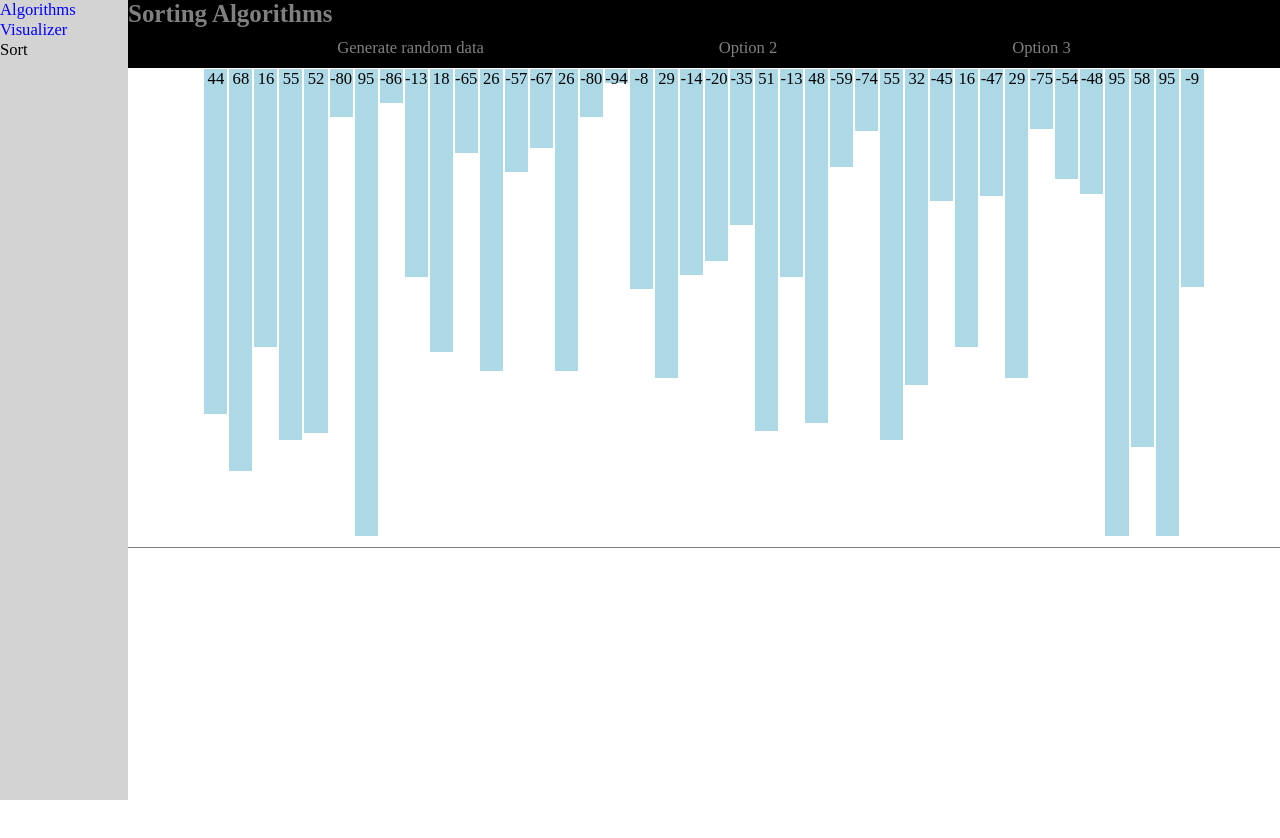
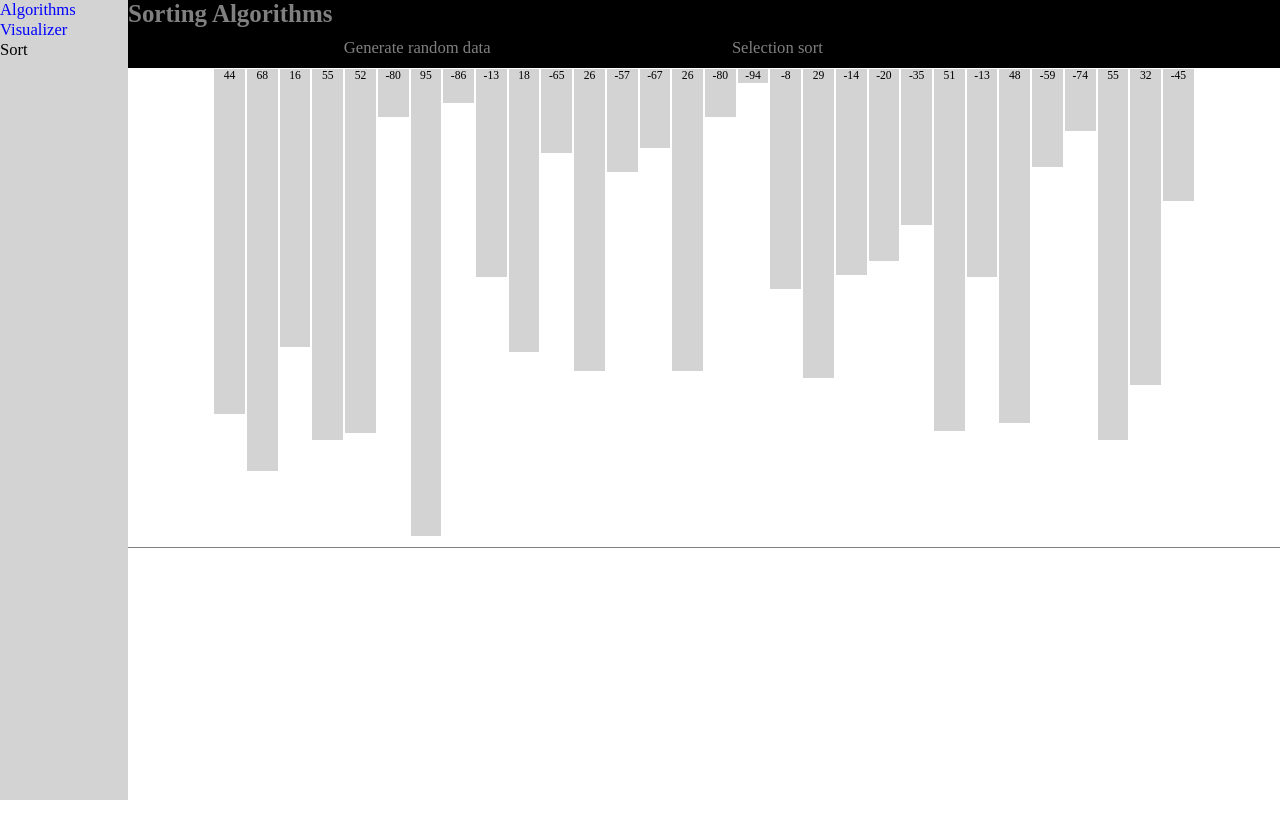
Before and after one commit to mskwarczek/algorithms-visualizer, a React (Create React App) app: page /sort in a window 1280 px wide. Both pictures are taken after a click on the element "Generate random data". Shown: the top 838 px of the page. Built offline with nearby package versions, Linux system fonts and the light colour scheme.

Commit message:
Add selection sort algorithm visualization

```diff
--- a/package.json
+++ b/package.json
@@ -10,7 +10,8 @@
     "react": "^16.13.0",
     "react-dom": "^16.13.0",
     "react-router-dom": "^5.1.2",
-    "react-scripts": "3.4.0"
+    "react-scripts": "3.4.0",
+    "uuid": "^7.0.1"
   },
   "scripts": {
     "start": "react-scripts start",
--- a/src/SortModule/SortContainer.js
+++ b/src/SortModule/SortContainer.js
@@ -1,11 +1,14 @@
-import React, { useState } from 'react';
+import React, { useState, useEffect, useRef } from 'react';
+import { v4 as uuidv4 } from 'uuid';
 
 import Toolbar from '../common/Toolbar';
 
 const SortContainer = () => {
 
   const [ data, updateData ] = useState([]);
-  const [ dataParams, setDataParams ] = useState({ size: 40, min: -100, max: 100 });
+  const [ dataParams, setDataParams ] = useState({ size: 30, min: -100, max: 100 });
+  const [ iteration, updateIteration ] = useState({ i: null, j: null });
+  const min = useRef(null);
 
   const generateData = () => {
     let newData = [];
@@ -15,31 +18,77 @@ const SortContainer = () => {
     updateData(newData);
   };
 
-  console.log(data);
+  useEffect(() => {
+    if ( iteration.i !== null) {
+      let intervalID = null;
+      if (iteration.i < data.length) {
+        intervalID = setTimeout(() => selectionSort(), 10);
+      } else {
+        clearTimeout(intervalID);
+      };
+      return () => clearTimeout(intervalID);
+    };
+  // eslint-disable-next-line react-hooks/exhaustive-deps
+  }, [iteration])
+
+  const selectionSort = () => {
+    if (!min.current) {
+      min.current = 0;
+    };
+    if (iteration.j < data.length) {
+      if (data[iteration.j] < data[min.current]) {
+        min.current = iteration.j;
+      };
+      return updateIteration(iteration => { return { i: iteration.i, j: iteration.j + 1 }})
+    };
+    if (min.current !== iteration.i) {
+      let newData = [ ...data ];
+      let temp = data[iteration.i];
+      newData[iteration.i] = data[min.current];
+      newData[min.current] = temp;
+      updateData(newData);
+    };
+    min.current = iteration.i + 1;
+    updateIteration(iteration => { return { i: iteration.i + 1, j: iteration.i + 2 }});
+  };
+
+  const resetChart = () => {
+    min.current = null;
+    updateIteration({ i: null, j: null });
+  };
 
   return (
     <div className='moduleContainer'>
       <Toolbar
         title='Sorting Algorithms'
       >
-        <p onClick={generateData}>Generate random data</p>
-        <p>Option 2</p>
-        <p>Option 3</p>
+        {iteration.i === null && <p onClick={generateData}>Generate random data</p>}
+        {iteration.i === null && data.length > 0 && <p onClick={() => updateIteration(() => { return { i: 0, j: 1 }})}>Selection sort</p>}
+        {iteration.i !== null && iteration.i === data.length && <p onClick={resetChart}>Reset chart</p>}
       </Toolbar>
       <div className='sortContainer'>
         <div className='sortContainer__chart'>
           {data.map((elem, index) =>
             <div
-              key={index}
+              key={uuidv4()}
               style={{
                 height: (elem - dataParams.min) / (dataParams.max - dataParams.min) * 100 + '%',
                 width: 80 / dataParams.size + '%',
                 margin: '1px',
-                backgroundColor: 'lightblue',
                 textAlign: 'center',
+                backgroundColor:
+                  index === iteration.i
+                    ? 'red'
+                    : index === iteration.j
+                      ? 'gray'
+                      : index === min.current
+                        ? 'blue'
+                        : index > iteration.i - 1
+                          ? 'lightgray'
+                          : 'lightblue',
               }}
             >
-              <p>{elem}</p>
+              <p className='sortContainer__label'>{elem}</p>
             </div>
           )}
         </div>
--- a/src/common/index.scss
+++ b/src/common/index.scss
@@ -90,4 +90,8 @@ a {
     height: 60%;
     border-bottom: 1px solid $color-separator;
   }
+
+  &__label {
+    font-size: 0.7em;
+  }
 }
```
Also changed, not shown: 1 other file (tests, documents, lock files or other folders).
